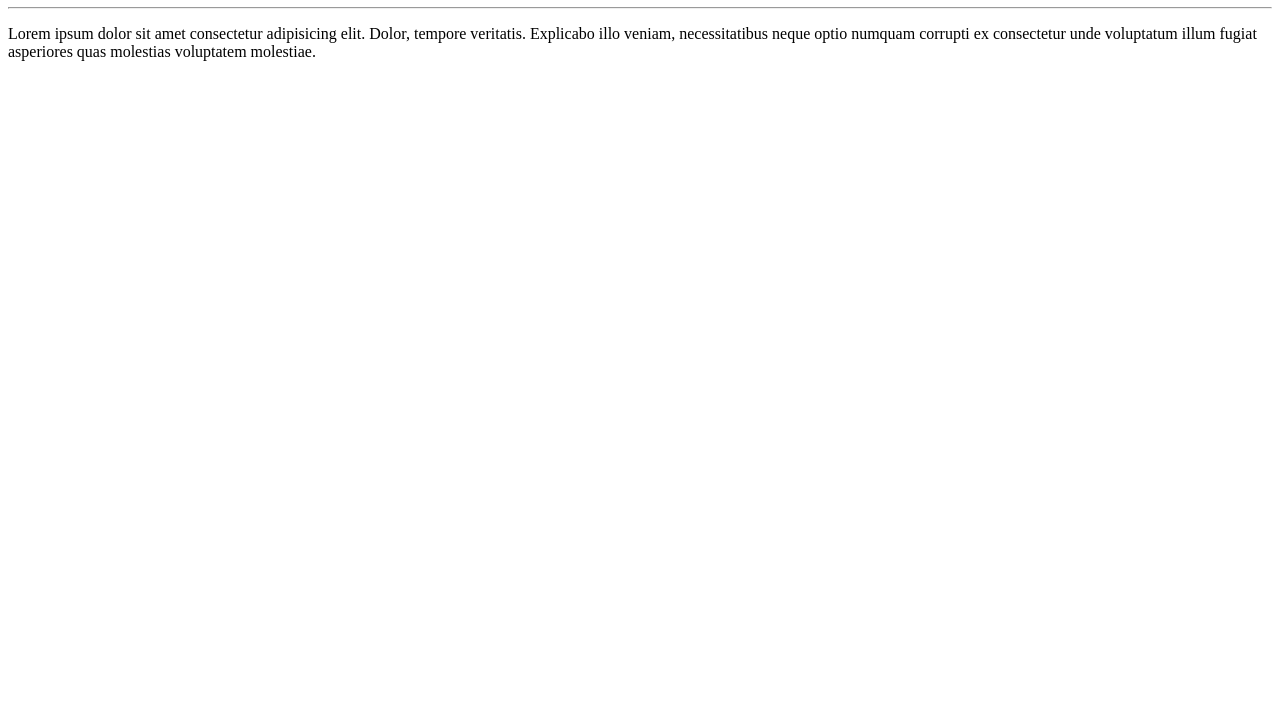
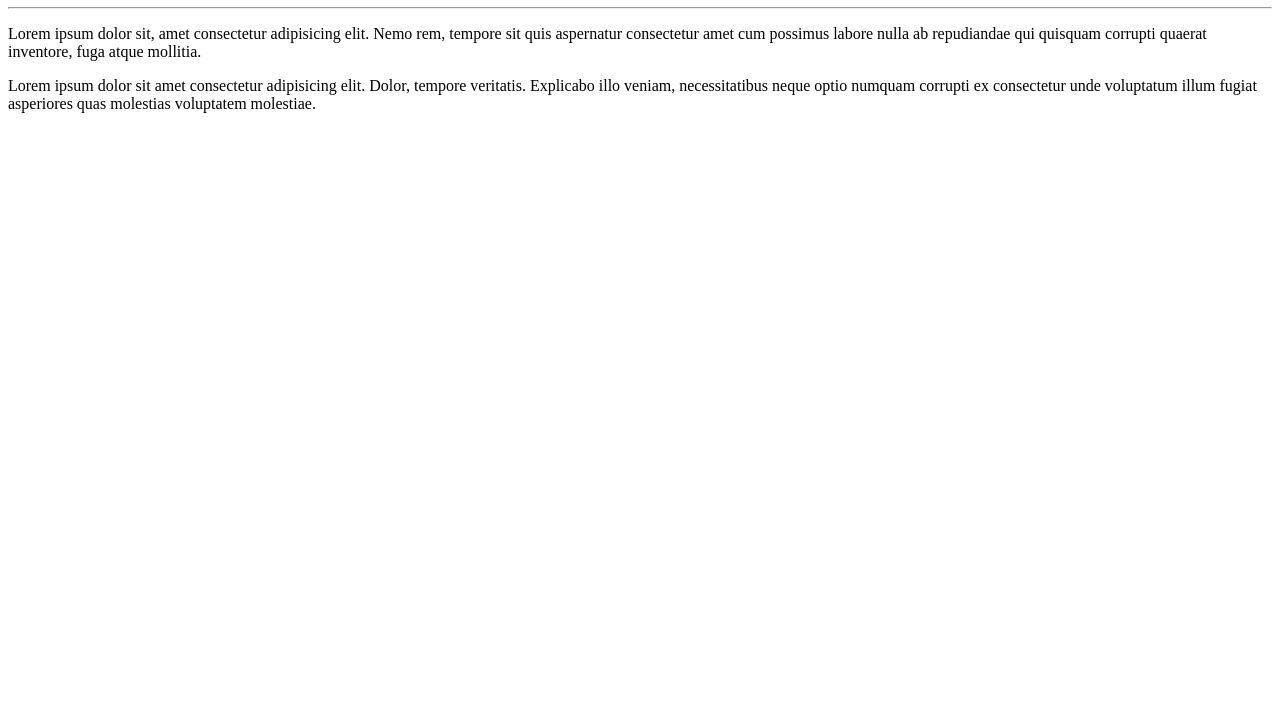
Before and after one commit to Pedrobatista2024/Ola-Mundo, a plain HTML site: page site-exemplo/index.html in a window 1280 px wide. Shown: the part 73-800 px from the top of the page. Drawn offline with Linux system fonts and the light colour scheme.

Commit message:
adicionei um paragrafo

```diff
--- a/site-exemplo/index.html
+++ b/site-exemplo/index.html
@@ -8,6 +8,7 @@
 <body>
     <h1>Olá, Mundo</h1>
     <hr>
+    <p>Lorem ipsum dolor sit, amet consectetur adipisicing elit. Nemo rem, tempore sit quis aspernatur consectetur amet cum possimus labore nulla ab repudiandae qui quisquam corrupti quaerat inventore, fuga atque mollitia.</p>
     <p>Lorem ipsum dolor sit amet consectetur adipisicing elit. Dolor, tempore veritatis. Explicabo illo veniam, necessitatibus neque optio numquam corrupti ex consectetur unde voluptatum illum fugiat asperiores quas molestias voluptatem molestiae.</p>
 </body>
 </html>
```
